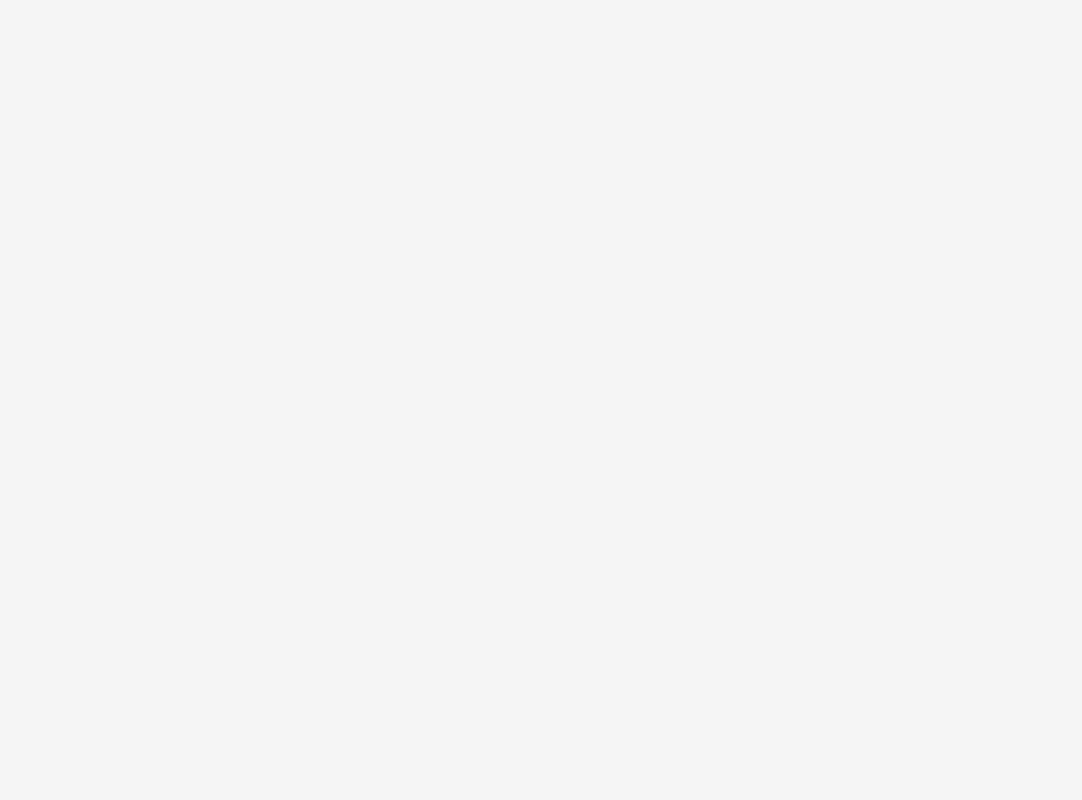
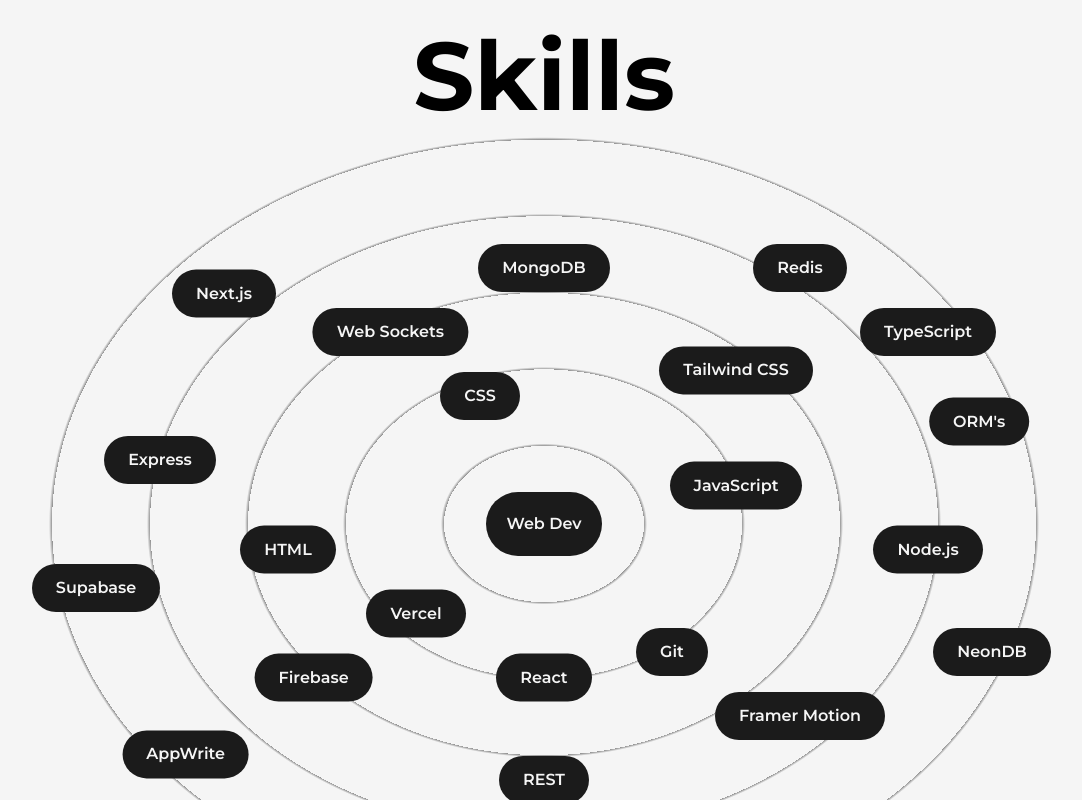
Before and after one commit to Kashan-2912/portfolio-website, a Next.js app: page /about in a window 1280 px wide. Shown: the part 1160-1960 px from the top of the page, without its empty margins (96-1178 px from the left). Before the commit the page ends 1158 px from the top, so only its background shows below. Built offline with nearby package versions, Linux system fonts and the light colour scheme.

Commit message:
about till skills

```diff
--- a/src/app/about/page.jsx
+++ b/src/app/about/page.jsx
@@ -1,6 +1,7 @@
 import AnimatedNumber from "@/components/AnimatedNumber";
 import AnimatedText from "@/components/AnimatedText";
 import Layout from "@/components/Layout";
+import Skills from "@/components/Skills";
 import Head from "next/head";
 import Image from "next/image";
 import React from "react";
@@ -76,6 +77,8 @@
 
             </div>
           </div>
+
+        <Skills />
         </Layout>
       </main>
     </>
--- a/src/app/globals.css
+++ b/src/app/globals.css
@@ -9,6 +9,15 @@
   --color-primary: #B63E96;
   --color-primary-dark: #58E6D9;
 }
+
+@layer utilities {
+  .bg-circular-light {
+    background-image: repeating-radial-gradient(rgba(0, 0, 0, 0.4) 2px, #f5f5f5 5px, #f5f5f5 100px);
+    background-size: cover;
+    background-position: center;
+  }
+}
+
 
 @theme inline {
   --color-background: var(--background);
--- /dev/null
+++ b/src/components/Skills.jsx
@@ -0,0 +1,65 @@
+"use client";
+
+import React from "react";
+import { motion } from "framer-motion";
+
+const Skill = ({ name, x, y }) => {
+  return (
+    <motion.div
+      className="flex items-center justify-center rounded-full bg-dark text-light font-semibold py-3 px-6 shadow-dark cursor-pointer absolute"
+      whileHover={{ scale: 1.05 }}
+      initial={{ x: 0, y: 0 }}
+      animate={{ x: x, y: y }}
+      transition={{ duration: 1.5 }}
+    >
+      {name}
+    </motion.div>
+  );
+};
+
+const Skills = () => {
+  const skills = [
+    { name: "HTML", x: "-20vw", y: "2vw" },
+    { name: "CSS", x: "-5vw", y: "-10vw" },
+    { name: "JavaScript", x: "15vw", y: "-3vw" },
+    { name: "React", x: "0vw", y: "12vw" },
+    { name: "Next.js", x: "-25vw", y: "-18vw" },
+    { name: "Tailwind CSS", x: "15vw", y: "-12vw" },
+    { name: "TypeScript", x: "30vw", y: "-15vw" },
+    { name: "Node.js", x: "30vw", y: "2vw" },
+    { name: "Express", x: "-30vw", y: "-5vw" },
+    { name: "MongoDB", x: "0vw", y: "-20vw" },
+    { name: "Supabase", x: "-35vw", y: "5vw" },
+    { name: "NeonDB", x: "35vw", y: "10vw" },
+    { name: "Firebase", x: "-18vw", y: "12vw" },
+    { name: "AppWrite", x: "-28vw", y: "18vw" },
+    { name: "Redis", x: "20vw", y: "-20vw" },
+    { name: "ORM's", x: "34vw", y: "-8vw" },
+    { name: "REST", x: "0vw", y: "20vw" },
+    { name: "Framer Motion", x: "20vw", y: "15vw" },
+    { name: "Web Sockets", x: "-12vw", y: "-15vw" },
+    { name: "Git", x: "10vw", y: "10vw" },
+    { name: "Vercel", x: "-10vw", y: "7vw" },
+  ];
+
+  return (
+    <>
+      <h2 className="font-bold text-8xl mt-64 w-full text-center">Skills</h2>
+
+      <div className="w-full h-screen relative flex items-center justify-center rounded-full bg-circular-light">
+        <motion.div
+          className="flex items-center justify-center rounded-full bg-dark text-light font-semibold p-5 shadow-dark cursor-pointer"
+          whileHover={{ scale: 1.05 }}
+        >
+          Web Dev
+        </motion.div>
+
+        {skills.map((skill, index) => (
+          <Skill key={index} name={skill.name} x={skill.x} y={skill.y} />
+        ))}
+      </div>
+    </>
+  );
+};
+
+export default Skills;
```
